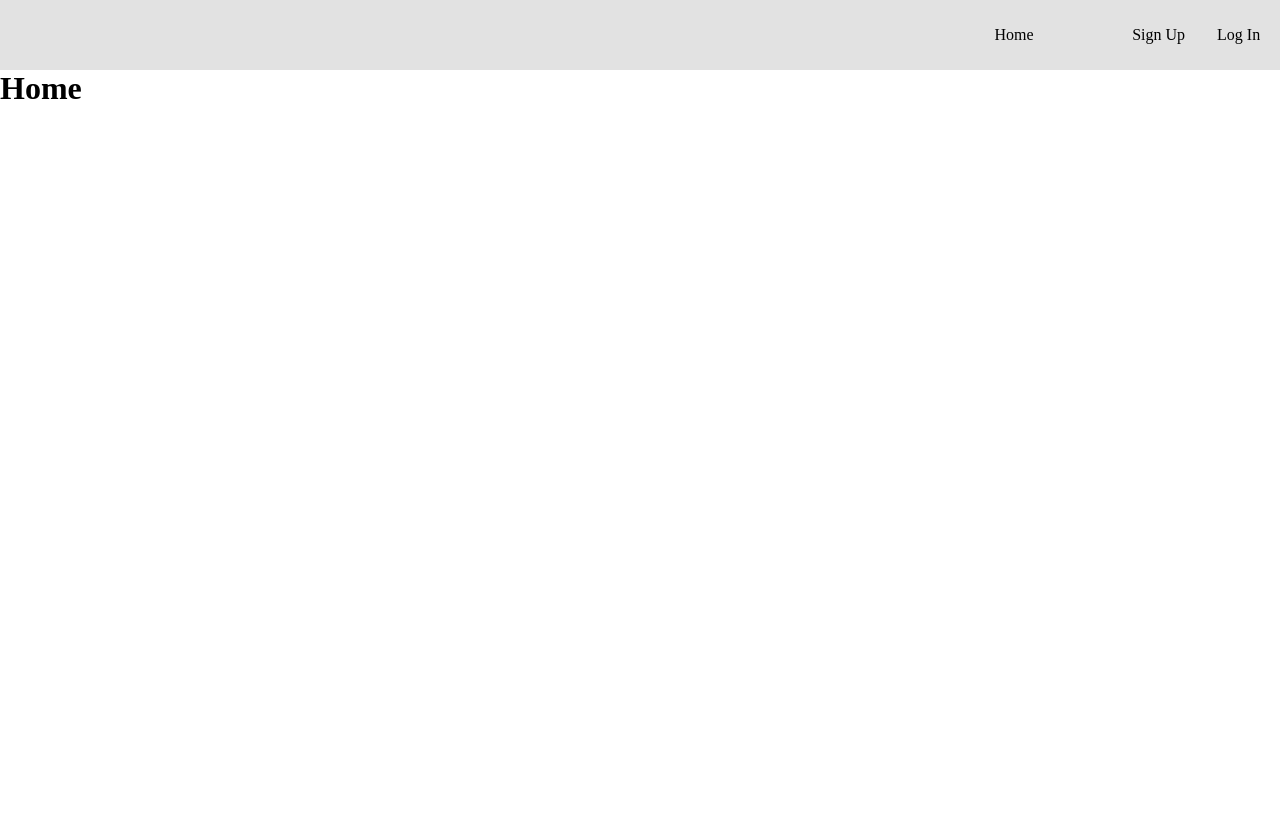
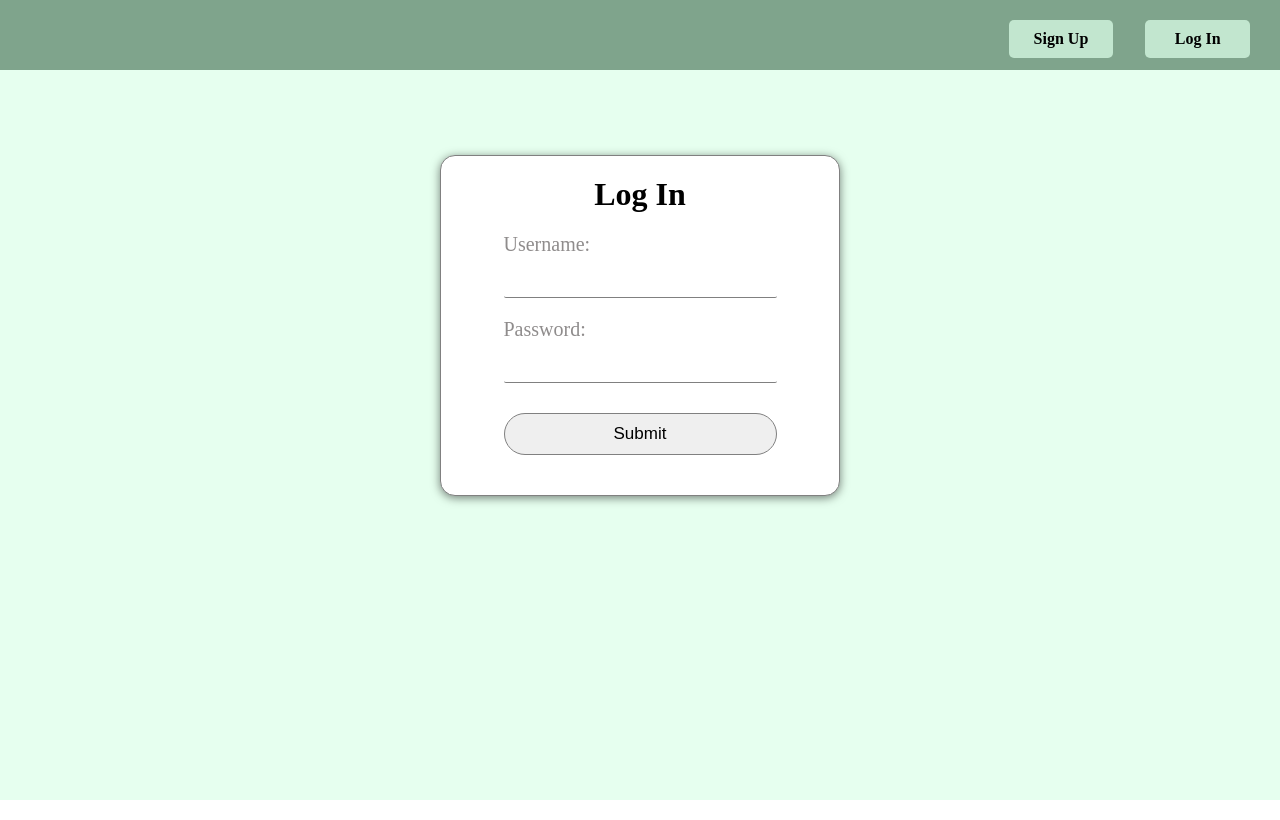
Before and after one commit to vzaboraite/boolean-uk-final-solo-project-client, a React (Create React App) app: page / in a window 1280 px wide. Built offline with nearby package versions, Linux system fonts and the light colour scheme; no server answers.

Commit message:
Refactor code and add styles

```diff
--- a/src/App.jsx
+++ b/src/App.jsx
@@ -25,9 +25,10 @@ function App() {
     // TODO: replace h1 elements with components and pages
     <>
       <Header authUser={authUser} setAuthUser={setAuthUser} />
+      <main className="main justify-items__center align__start">
         <Routes>
           <Route path="/*">
-          <Route index element={<h1>Home</h1>} />
+            <Route index element={<LoginForm setAuthUser={setAuthUser} />} />
             <Route
               path="signup"
               element={<SignupForm setAuthUser={setAuthUser} />}
@@ -36,7 +37,10 @@ function App() {
               path="login"
               element={<LoginForm setAuthUser={setAuthUser} />}
             />
-          <Route path="lobby" element={authUser && <Lobby user={authUser} />} />
+            <Route
+              path="lobby"
+              element={authUser && <Lobby user={authUser} />}
+            />
             <Route path="my-games" element={<h1>My Games</h1>} />
             <Route
               path="game/:id"
@@ -44,6 +48,7 @@ function App() {
             />
           </Route>
         </Routes>
+      </main>
     </>
   );
 }
--- a/src/index.css
+++ b/src/index.css
@@ -1,3 +1,4 @@
+/* reset */
 * {
   padding: 0;
   margin: 0;
@@ -13,13 +14,65 @@ a {
   color: inherit;
 }
 
+/* general */
+
 #root {
   height: 100vh;
+  background-color: rgb(206 255 224 / 50%);
 }
+
+.mg__20 {
+  margin: 20px;
+}
+
+.mg-bottom__20 {
+  margin-bottom: 20px;
+}
+
+.padding-top__10 {
+  padding-top: 10px;
+}
+
+.padding__vertical {
+  padding: 10px 0;
+}
+
+.shadow {
+  box-shadow: -5px 5px 10px 0 rgba(0, 0, 0, 35%),
+    -25px 25px 30px 1px rgba(0, 0, 0, 20%), -40px 40px 70px 0 rgba(0, 0, 0, 20%),
+    4px -4px 10px 0 rgba(255, 255, 255, 10%),
+    -3px 3px 4px 0 rgba(126, 126, 126, 20%);
+}
+
+.shadow__rotate {
+  box-shadow: 5px -5px 10px 0 rgba(0, 0, 0, 35%),
+    25px -25px 30px 1px rgba(0, 0, 0, 20%), 40px -40px 70px 0 rgba(0, 0, 0, 20%),
+    -4px 4px 10px 0 rgba(255, 255, 255, 10%),
+    3px -3px 4px 0 rgba(126, 126, 126, 20%);
+}
+
+/* grid styles */
+.justify-items__center {
+  display: grid;
+  justify-items: center;
+  gap: 50px;
+}
+
+.align__start {
+  align-content: flex-start;
+}
+
+.place-items__center {
+  display: grid;
+  place-items: center;
+  gap: 10px;
+}
+
+/* header */
 
 header {
   height: 70px;
-  background-color: rgb(226, 226, 226);
+  background-color: rgb(127 164 140);
   display: grid;
   align-items: center;
   justify-content: end;
@@ -30,6 +83,7 @@ header > nav > ul {
   display: grid;
   grid-auto-flow: column;
   grid-auto-columns: 1fr;
+  gap: 20px;
 }
 
 .auth-menu {
@@ -45,30 +99,65 @@ header > nav > ul {
 }
 
 .link {
-  width: 100px;
-  padding: 5px 0;
-  border: 1px solid black;
+  width: 100%;
+  padding: 10px 25px;
+  border: none;
+  background-color: rgb(194 230 207);
+  font-family: inherit;
+  font-size: inherit;
   border-radius: 5px;
   display: grid;
   place-items: center;
   cursor: pointer;
+  font-weight: 900;
+  color: #000;
+}
+
+.link:hover,
+.link:focus {
+  box-shadow: 0 2px 10px rgba(0, 0, 0, 0.5);
 }
 
 .dropdown-menu {
-  padding-top: 10px;
+  width: 100%;
   position: absolute;
   right: 0;
   top: calc(100% + 0.5rem);
+  padding: 10 px 0;
+  border-radius: 5px;
   opacity: 0;
+  transform: translateY(-10px);
+  background-color: rgb(194 230 207);
+  transition: opacity 150ms ease-in-out, transform 150ms ease-in-out;
+  box-shadow: 0 2px 10px rgba(0, 0, 0, 0.25);
 }
 
 .dropdown-menu > li {
-  padding-top: 3px;
+  width: 100%;
+}
+
+.dropdown-menu > li > a {
+  display: inline-block;
+  width: 100%;
+  border-radius: 5px;
+  text-align: center;
+}
+
+.dropdown-menu > li > a:hover {
+  font-weight: 900;
+  box-shadow: 0 2px 10px rgba(0, 0, 0, 0.5);
 }
 
 .dropdown > .link:focus + .dropdown-menu {
   opacity: 1;
+  transform: translateY(0px);
 }
+
+.main {
+  min-height: calc(100% - 70px);
+}
+
+/* game board */
 
 .board {
   width: 400px;
@@ -108,6 +197,11 @@ div.piece {
   color: white;
 }
 
+div.piece:hover,
+div.piece.selected {
+  box-shadow: 0 0 0 3px rgba(241, 229, 54, 0.5);
+}
+
 .piece__red {
   background-color: rgb(128, 3, 3);
 }
@@ -115,3 +209,137 @@ div.piece {
 .piece__black {
   background-color: rgb(22, 21, 21);
 }
+
+/* lobby */
+
+main .welcome-header {
+  margin-top: 30px;
+}
+
+.create-game {
+  padding: 10px 30px;
+  font-size: 20px;
+  border-radius: 5px;
+  border: 1px solid grey;
+}
+
+main .lobby {
+  border-collapse: collapse;
+  font-size: 20px;
+}
+
+main .lobby td {
+  border-bottom: 1px solid black;
+  border-top: 1px solid black;
+  padding: 5px 20px;
+}
+
+main .lobby td.player {
+  min-width: 150px;
+}
+main .lobby td.player button {
+  margin-left: 10px;
+  padding: 3px 15px;
+  font-size: 20px;
+}
+
+/* game */
+
+.players div {
+  font-size: 25px;
+  margin-top: 10px;
+}
+
+.players .players-turn {
+  position: relative;
+}
+
+.players-turn::before {
+  content: "🡆";
+  left: -25px;
+}
+
+.players-turn::after {
+  content: "🡄";
+}
+
+.players-turn::before,
+.players-turn::after {
+  top: -4px;
+  position: absolute;
+  color: rgb(44, 53, 29);
+}
+
+.align-center {
+  text-align: center;
+}
+
+.notification {
+  font-size: 30px;
+}
+
+/* login */
+.main .login-container,
+.main .signup-container {
+  padding: 20px;
+  margin-top: 65px;
+  border: 1px solid grey;
+  display: grid;
+  place-content: center;
+  min-width: 400px;
+  min-height: 300px;
+  border-radius: 15px;
+  background-color: white;
+  box-shadow: 0 2px 10px rgba(0, 0, 0, 0.5);
+}
+.main .login-form,
+.main .signup-form {
+  display: grid;
+  grid-auto-flow: row;
+  gap: 10px;
+  width: 100%;
+  padding: 0 20px;
+}
+
+.main .login-container h1,
+.main .signup-container h1 {
+  text-align: center;
+  padding-bottom: 20px;
+}
+
+.main .login-form label,
+.main .signup-form label,
+.main .login-form input,
+.main .signup-form input {
+  font-size: 20px;
+}
+
+.main .login-form label,
+.main .signup-form label {
+  color: rgb(143, 140, 140);
+}
+
+.main .login-form input,
+.main .signup-form input {
+  padding: 4px;
+  border-radius: 2px;
+  border: none;
+  border-bottom: 1px solid grey;
+}
+
+.main .login-form input:hover,
+.main .signup-form input:hover,
+.main .login-form input:focus,
+.main .signup-form input:focus {
+  outline: none;
+  box-shadow: 0 1px 0 0 rgba(12, 83, 27, 0.5);
+}
+
+.main .login-form button,
+.main .signup-form button {
+  margin: 20px 0;
+  border: 1px solid gray;
+  border-radius: 30px;
+  padding: 10px 0px;
+  font-size: 17px;
+}
--- a/src/pages/user/LoginForm.jsx
+++ b/src/pages/user/LoginForm.jsx
@@ -57,10 +57,11 @@ export default function LoginForm({ setAuthUser }) {
   };
 
   return (
-    <main>
-      <form onSubmit={handleSubmit}>
-        <h2>Log In</h2>
-        <label htmlFor="username">Username</label>
+    <>
+      <div className="login-container">
+        <h1>Log In</h1>
+        <form className="login-form" onSubmit={handleSubmit}>
+          <label htmlFor="username">Username:</label>
           <input
             type="text"
             id="username"
@@ -68,7 +69,9 @@ export default function LoginForm({ setAuthUser }) {
             required
             onChange={handleInputChange}
           />
-        <label htmlFor="password">Password</label>
+          <label htmlFor="password" className="padding-top__10">
+            Password:
+          </label>
           <input
             type="password"
             id="password"
@@ -78,6 +81,7 @@ export default function LoginForm({ setAuthUser }) {
           />
           <button type="submit">Submit</button>
         </form>
-    </main>
+      </div>
+    </>
   );
 }
--- a/src/pages/user/SignupForm.jsx
+++ b/src/pages/user/SignupForm.jsx
@@ -59,9 +59,10 @@ export default function SignupForm({ setAuthUser }) {
   };
 
   return (
-    <main>
-      <form onSubmit={handleSubmit}>
-        <h2>Sign Up</h2>
+    <>
+      <div className="signup-container">
+        <form className="signup-form" onSubmit={handleSubmit}>
+          <h1>Sign Up</h1>
           <label htmlFor="username">Username</label>
           <input
             type="text"
@@ -70,7 +71,9 @@ export default function SignupForm({ setAuthUser }) {
             required
             onChange={handleInputChange}
           />
-        <label htmlFor="password">Password</label>
+          <label htmlFor="password" className="padding-top__10">
+            Password
+          </label>
           <input
             type="password"
             id="password"
@@ -80,6 +83,7 @@ export default function SignupForm({ setAuthUser }) {
           />
           <button type="submit">Submit</button>
         </form>
-    </main>
+      </div>
+    </>
   );
 }
--- a/src/pages/user/components/GameBoard.jsx
+++ b/src/pages/user/components/GameBoard.jsx
@@ -45,18 +45,32 @@ export default function GameBoard({
   function buildBoard() {
     const boardRows = board.map((row, index) => buildRow(row, index));
     return (
-      <div className={`board ${playerColor === "red" && "rotate"}`}>
+      <div
+        className={`board  ${
+          playerColor === "red" ? "rotate shadow__rotate" : "shadow"
+        }`}
+      >
         {boardRows}
       </div>
     );
   }
 
   function drawPiece(square, rowIndex, colIndex) {
+    let showBorder = false;
+    if (
+      selectedPiece &&
+      selectedPiece.rowIndex === rowIndex &&
+      selectedPiece.colIndex === colIndex
+    ) {
+      showBorder = true;
+    }
+
     return (
       <div
         className={`piece ${
           square !== null && (square === "red" ? "piece__red" : "piece__black")
-        }`}
+        } ${showBorder && "selected"}
+        `}
         onClick={() => handleClick({ rowIndex, colIndex, color: square })}
       ></div>
     );
--- a/src/pages/user/components/Header.jsx
+++ b/src/pages/user/components/Header.jsx
@@ -7,39 +7,39 @@ export default function Header({ authUser, setAuthUser }) {
   }
 
   return (
-    <header>
-      <nav>
-        <ul>
-          <li>
-            <Link to="/">Home</Link>
-          </li>
+    <header className="mg-bottom__20">
+      <nav className="mg__20 center">
+        <ul className="place-items__center">
           {!authUser && (
             <div className="auth-menu">
-              <li>
-                <Link to="/signup">Sign Up</Link>
-              </li>
-              <li>
-                <Link to="/login">Log In</Link>
-              </li>
+              <Link to="/signup" className="link">
+                Sign Up
+              </Link>
+              <Link to="/login" className="link">
+                Log In
+              </Link>
             </div>
           )}
           {authUser && (
+            <>
+              <Link to="/lobby" className="link">
+                Lobby
+              </Link>
               <div className="dropdown">
                 <button className="link">{authUser.username}</button>
-              <div className="dropdown-menu">
+                <div className="dropdown-menu place-items__center">
                   <li>
-                  <Link to="/lobby">Lobby</Link>
-                </li>
-                {/* <li>
-                  <Link to="/my-games">My games</Link>
-                </li> */}
-                <li>
-                  <Link to="/" onClick={handleLogout}>
+                    <Link
+                      to="/"
+                      onClick={handleLogout}
+                      className="padding__vertical"
+                    >
                       Log Out
                     </Link>
                   </li>
                 </div>
               </div>
+            </>
           )}
         </ul>
       </nav>
--- a/src/pages/user/components/Lobby.jsx
+++ b/src/pages/user/components/Lobby.jsx
@@ -100,25 +100,35 @@ export default function Lobby({ user }) {
   });
 
   return (
-    <main>
-      <p>Welcome, {user.username}</p>
-      <button onClick={handleCreateGame}>Create Game</button>
-      <ul>
+    <>
+      <h1 className="welcome-header">
+        Welcome, <span className="user-name">✨{user.username}✨</span>
+      </h1>
+      <button onClick={handleCreateGame} className="create-game">
+        CREATE A GAME
+      </button>
+      <table className="lobby">
+        <tbody>
           {gamesToRender.map((game, index) => {
             return (
-            <li key={index}>
-              #{game.id} -- {game.gameStatus} --
+              <tr key={index}>
+                <td>#{game.id.substring(0, 2)}</td>
+                <td className="player"> 🔴 {game.users[0].user.username}</td>
+                <td className="player">
+                  ⚫
                   <button
                     onClick={() => {
                       handleJoinGame(game.id);
                     }}
                   >
-                Join game
+                    JOIN
                   </button>
-            </li>
+                </td>
+              </tr>
             );
           })}
-      </ul>
-    </main>
+        </tbody>
+      </table>
+    </>
   );
 }
```
Also changed, not shown: src/pages/user/Game.jsx (+15 -11 lines). Lines whose indentation alone changed are shown as unchanged.
